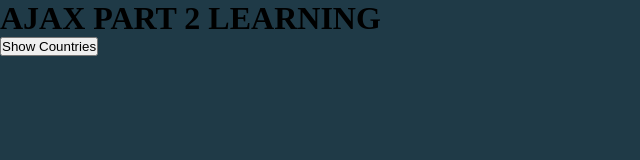
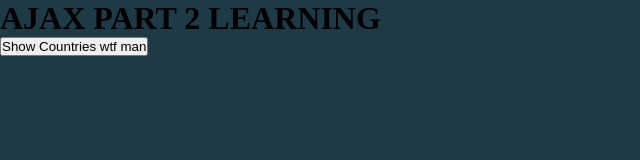
Before and after one commit to githukelvin/AJAX-PART2, a plain HTML site: page index.html in a window 1280 px wide. Shown: the whole page, without its empty margins (0-640 px from the left). Drawn offline with Linux system fonts and the light colour scheme.

Commit message:
Changes are pushed to  branch__2023-01-15_11-19-57

```diff
--- a/index.html
+++ b/index.html
@@ -36,7 +36,7 @@
             </div>
         </div> -->
     </div>
-    <button id="btn">Show Countries</button>
+    <button id="btn">Show Countries wtf man</button>
     <script src="./script.js"></script>
 </body>
 </html>
```
